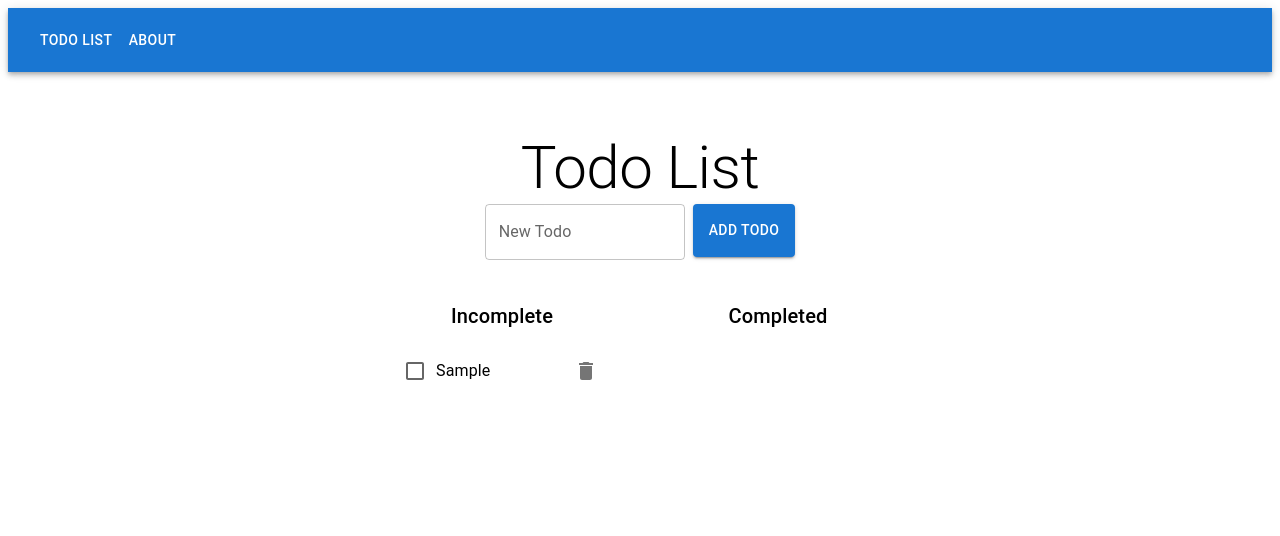
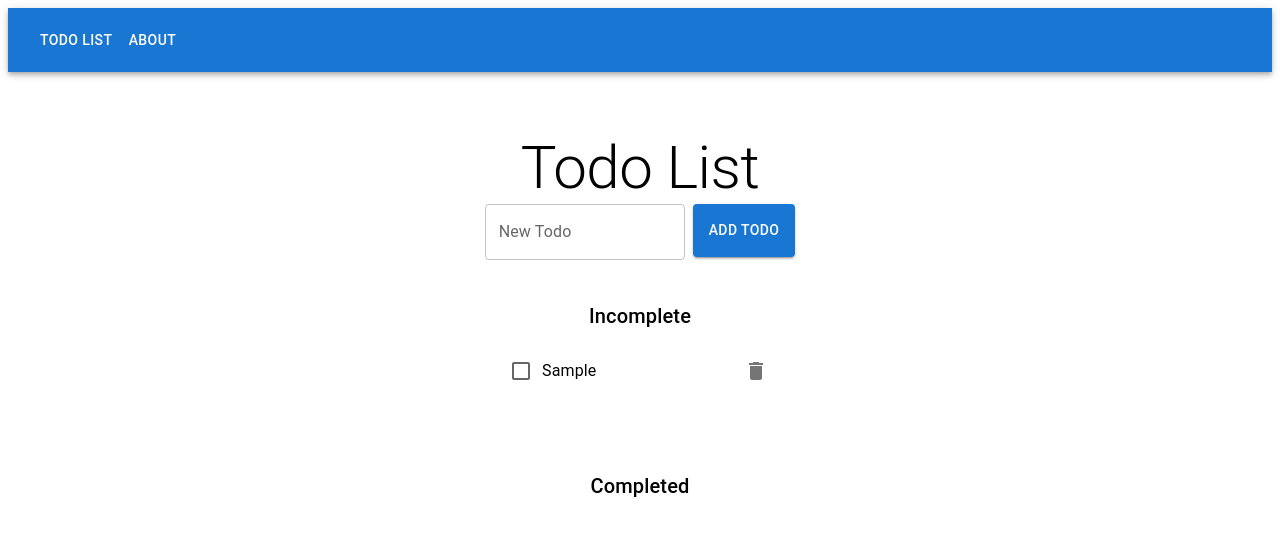
Before and after one commit to Howie315/ReactRedux-todolist2, a React (Vite) app: page / in a window 1280 px wide. Both pictures are taken after typing "Sample" into the empty fields and a click on the button "ADD TODO". Shown: the top 536 px of the page. Built offline with nearby package versions, Linux system fonts and the light colour scheme.

Commit message:
fixed the css animations

```diff
--- a/src/feature/TodoList/presentation/TodoForm.tsx
+++ b/src/feature/TodoList/presentation/TodoForm.tsx
@@ -1,5 +1,5 @@
 import React, { useRef, useState } from "react";
-import { useAppDispatch } from "../store";
+import { useAppDispatch } from "../../../store/store";
 import { addTodo, saveTodo } from "../todoSlice";
 import { Box, Slide } from "@mui/material";
 import Button from "../../../components/common/Button"; // Import the Button component
@@ -7,7 +7,7 @@ import Input from "../../../components/common/Input"; // Import the Input compon
 import { Todo } from "../domain/Todo";
 import "./TodoList.css";
 import { unwrapResult } from "@reduxjs/toolkit";
-
+import "./TodoForm.css";
 const TodoForm: React.FC = () => {
 	const [newTodoText, setNewTodoText] = useState("");
 	const addedItemRef = useRef(null);
--- a/src/feature/TodoList/presentation/TodoItem.css
+++ b/src/feature/TodoList/presentation/TodoItem.css
@@ -1,22 +1,44 @@
-/* TodoItem.css */
-/* .slide-enter {
+/* Existing styles... */
+
+/* Entering animation */
+.todo-item.enter {
 	opacity: 0;
 	transform: translateX(-100%);
+	transition: opacity 0.3s, transform 0.3s;
 }
 
-.slide-enter-active {
-	opacity: 1;
-	transform: translateX(0);
-	transition: opacity 300ms, transform 300ms;
+/* Exiting animation... */
+
+/* Slide-out animation... */
+
+/* Slide-in animation */
+@keyframes slideIn {
+	from {
+		opacity: 0;
+		transform: translateX(-100%);
+	}
+	to {
+		opacity: 1;
+		transform: translateX(0);
+	}
 }
 
-.slide-exit {
-	opacity: 1;
-	transform: translateX(0);
+.todo-item.slide-in {
+	animation: slideIn 0.3s forwards;
 }
 
-.slide-exit-active {
-	opacity: 0;
-	transform: translateX(100%);
-	transition: opacity 300ms, transform 300ms;
-} */
+/* Slide-in for completed items */
+@keyframes slideInComplete {
+	from {
+		opacity: 0;
+		transform: translateX(100%);
+	}
+	to {
+		opacity: 1;
+		transform: translateX(0);
+	}
+}
+
+.todo-item.slide-in-complete {
+	animation: slideInComplete 0.3s forwards;
+}
--- a/src/feature/TodoList/presentation/TodoItem.tsx
+++ b/src/feature/TodoList/presentation/TodoItem.tsx
@@ -1,6 +1,6 @@
 /* eslint-disable @typescript-eslint/no-misused-promises */
 import React, { useState, useEffect } from "react";
-import { useAppDispatch } from "../store";
+import { useAppDispatch } from "../../../store/store";
 import {
 	toggleTodo,
 	deleteTodo,
@@ -32,6 +32,11 @@ const TodoItem: React.FC<Props> = ({ todo }) => {
 	const [isExiting, setIsExiting] = useState(false);
 	const [completed, setCompleted] = useState(todo.completed);
 	const [initialLoad, setInitialLoad] = useState(true); // Add this state
+	const [isEntering, setIsEntering] = useState(true); // State for fade-in animation
+
+	useEffect(() => {
+		setIsEntering(false); // Disable entering animation after initial rendering
+	}, []);
 
 	const handleToggleClick = async () => {
 		const updatedTodo = { ...todo, completed: todo.completed };
@@ -63,30 +68,19 @@ const TodoItem: React.FC<Props> = ({ todo }) => {
 	};
 
 	return (
-		<Slide
-			direction={isExiting ? "left" : "right"}
-			in={!isExiting}
-			timeout={300}
-		>
 		<ListItem
-				key={todo.id}
 			disablePadding
 			button
-				onClick={() => {
-					void (async () => {
-						await handleToggleClick();
-					})();
-				}}
-				sx={{
-					textDecoration: completed ? "line-through" : "none",
-				}}
+			onClick={handleToggleClick}
+			className={`todo-item ${isExiting ? "exit" : ""} ${
+				isEntering ? "enter" : ""
+			} ${completed ? "slide-in-complete" : "slide-in"}`} // Apply exit class for animation
 		>
 			<Checkbox
 				checked={completed}
 				onClick={(e) => e.stopPropagation()}
-					onChange={handleToggleClick} // Call handleToggleClick directly here
+				onChange={handleToggleClick}
 			></Checkbox>
-
 			<ListItemText primary={todo.text} />
 			<ListItemSecondaryAction>
 				<IconButton edge="end" onClick={handleDeleteClick}>
@@ -94,7 +88,6 @@ const TodoItem: React.FC<Props> = ({ todo }) => {
 				</IconButton>
 			</ListItemSecondaryAction>
 		</ListItem>
-		</Slide>
 	);
 };
 
--- a/src/feature/TodoList/presentation/TodoList.css
+++ b/src/feature/TodoList/presentation/TodoList.css
@@ -1,7 +1,8 @@
 .todo-list {
 	display: flex;
-	/* justify-content: center;
-	align-items: center; */
+
+	align-items: center;
+	flex-direction: column; /* Change to column layout */
 }
 
 .todo-list-container {
@@ -43,12 +44,36 @@
 	padding: 10px;
 }
 
-/* .list-container {
-	width: 100%;
-} */
 .incomplete-section {
 	width: 100%;
 }
 .completed-section {
 	width: 100%; /* Make both sections take full width */
 }
+
+.transition-container {
+	display: flex;
+	flex-direction: column;
+	transition: transform 0.3s ease-in-out;
+}
+
+.transition-item {
+	transition: opacity 0.3s ease-in-out;
+}
+
+.transition-item.exiting {
+	opacity: 0;
+}
+
+.transition-container.exiting {
+	transform: translateX(-100%);
+}
+/* TodoList.css */
+.transition-container {
+	overflow: hidden; /* Hide overflow during animation */
+}
+
+.transition-item {
+	width: auto;
+	max-width: 100%; /* Take full width of the container */
+}
--- a/src/feature/TodoList/presentation/TodoList.tsx
+++ b/src/feature/TodoList/presentation/TodoList.tsx
@@ -2,7 +2,7 @@
 /* eslint-disable @typescript-eslint/no-unsafe-argument */
 /* eslint-disable @typescript-eslint/no-unsafe-member-access */
 import React, { useEffect, useState } from "react";
-import { useAppDispatch, useAppSelector } from "../store";
+import { useAppDispatch, useAppSelector } from "../../../store/store";
 import { addTodo, fetchTodos, reorderTodos } from "../todoSlice";
 import TodoForm from "./TodoForm"; // Import the TodoForm component
 import { selectTodos, selectLoadingStates, selectError } from "../todoSelector";
--- a/src/feature/TodoList/todoSelector.ts
+++ b/src/feature/TodoList/todoSelector.ts
@@ -1,6 +1,7 @@
-import { RootState } from "./store";
+import { RootState } from "../../store/store";
 import { createSelector } from "@reduxjs/toolkit";
 
+// eslint-disable-next-line @typescript-eslint/no-unsafe-return
 export const selectTodos = (state: RootState) => state.todo.todos;
 export const selectLoadingStates = (state: RootState) => state.todo.isLoading;
 export const selectError = (state: RootState) => state.todo.error;
--- a/src/feature/TodoList/todoSlice.ts
+++ b/src/feature/TodoList/todoSlice.ts
@@ -1,5 +1,5 @@
 import { createAsyncThunk, createSlice, PayloadAction } from "@reduxjs/toolkit";
-import { RootState } from "./store";
+import { RootState } from "../../store/store";
 import { Todo } from "./domain/Todo"; // Import the Todo interface
 import axios from "axios";
 import TodoListRepoImpl, { TodoListRepo } from "./domain/TodoListRepo";
--- a/src/main.tsx
+++ b/src/main.tsx
@@ -1,7 +1,7 @@
 import React from "react";
 import ReactDOM from "react-dom";
 import { Provider } from "react-redux";
-import { store } from "./feature/TodoList/store";
+import { store } from "./store/store";
 import App from "./App";
 
 ReactDOM.render(
--- a/src/feature/TodoList/store.ts
+++ b/src/store/store.ts
@@ -1,5 +1,5 @@
 import { configureStore } from "@reduxjs/toolkit";
-import todoReducer from "./todoSlice";
+import todoReducer from "../feature/TodoList/todoSlice";
 import { TypedUseSelectorHook, useDispatch, useSelector } from "react-redux";
 
 // setting up the middleware with default settings for the development environment
```
Also changed, not shown: src/feature/TodoList/presentation/TodoForm.css (added). Lines whose indentation alone changed are shown as unchanged.
